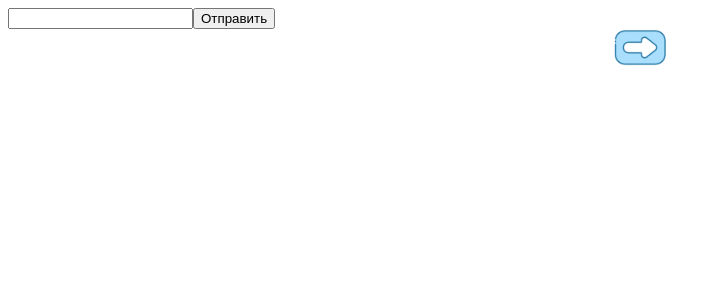
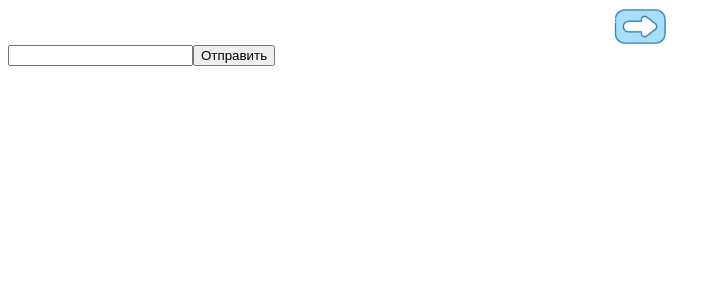
Before and after one commit to SensNyaha/react-translate, a React (Create React App) app: page / in a window 1280 px wide. Shown: the top 300 px of the page, without its empty margins (0-721 px from the left). Built offline with nearby package versions, Linux system fonts and the light colour scheme.

Commit message:
отдельный компонент формы, оповещение пользователя, если слово не обнаружено

```diff
--- a/src/components/App/App.tsx
+++ b/src/components/App/App.tsx
@@ -1,35 +1,26 @@
-import { Dispatch } from 'react';
+import { useSelector } from 'react-redux';
+import { IAppReducer } from '../../store/reducers/appReducer';
+
+import LanguagesSwitchers from '../LanguagesSwitchers/LanguagesSwitchers';
+import WordInputForm from '../WordInputForm/WordInputForm';
+
 
 import "/node_modules/flag-icons/css/flag-icons.min.css";
 import './App.scss';
 
-import { setCurrentInput, translateCurrentWord } from '../../store/actions/appActions';
-import { useDispatch, useSelector } from 'react-redux';
-import { IAppReducer } from '../../store/reducers/appReducer';
-import { store } from '../../store';
-import LanguagesSwitchers from '../LanguagesSwitchers/LanguagesSwitchers';
+const App = () => {
 
 
-
-const App = () => {
-
-    const dispatch = useDispatch();
-    const dispatchAsync = store.dispatch as typeof store.dispatch | Dispatch<any>
     const state = useSelector((state: IAppReducer) => state) as IAppReducer;
 
     return (
         <>
-            <input type="text" value={state.currentInput} onChange={(e) => {dispatch(setCurrentInput(e.target.value))}}/>
-            <button
-                onClick={() => dispatchAsync(translateCurrentWord())}>
-                    Отправить
-            </button>
+            <LanguagesSwitchers/>
+            <WordInputForm/>
 
             <div className="result">
                 {state.translation}
             </div>
-
-            <LanguagesSwitchers/>
         </>
     );
 }
--- a/src/components/LanguageSelect/LanguageSelect.scss
+++ b/src/components/LanguageSelect/LanguageSelect.scss
@@ -25,7 +25,7 @@
         color: #fff !important;
         text-shadow: 1px 0 #1D71A0, -1px 0 #1D71A0, 0 1px #1D71A0, 0 -1px #1D71A0,
         1px 1px #1D71A0, -1px -1px #1D71A0, 1px -1px #1D71A0, -1px 1px #1D71A0 !important;
-        font-size: 20px !important;
+        font-size: 18px !important;
         line-height: 1.5;
         font-family:system-ui, -apple-system, BlinkMacSystemFont, 'Segoe UI', Roboto, Oxygen, Ubuntu, Cantarell, 'Open Sans', 'Helvetica Neue', sans-serif !important;
         text-align: center !important;
--- a/src/components/LanguagesSwitchers/LanguagesSwitchers.tsx
+++ b/src/components/LanguagesSwitchers/LanguagesSwitchers.tsx
@@ -22,7 +22,7 @@ const LanguagesSwitchers = () => {
                     state.fromLangs?.length &&
                         <LanguageSelect
                             type='from'
-                            placeholder='Choose first language'
+                            placeholder={'Choose first language'.toUpperCase()}
                         />
                 }
                 {
@@ -32,12 +32,12 @@ const LanguagesSwitchers = () => {
                     state.toLangs?.length
                     ?   <LanguageSelect
                             type='to'
-                            placeholder='Choose second language'
+                            placeholder={'Choose second language'.toUpperCase()}
                         />
                     : state.fromLangs?.length
                     ?   <LanguageSelect
                             hidden={true}
-                            placeholder='Choose second language'
+                            placeholder={'Choose second language'.toUpperCase()}
                         />
                     : null
                 }
--- /dev/null
+++ b/src/components/WordInputForm/WordInputForm.tsx
@@ -0,0 +1,24 @@
+import { Dispatch } from "react";
+import { useDispatch, useSelector } from "react-redux";
+import { store } from "../../store";
+import { setCurrentInput, translateCurrentWord } from "../../store/actions/appActions";
+import { IAppReducer } from "../../store/reducers/appReducer";
+
+const WordInputForm = () => {
+    const dispatch = useDispatch();
+    const dispatchAsync = store.dispatch as typeof store.dispatch | Dispatch<any>
+    const state = useSelector((state: IAppReducer) => state) as IAppReducer;
+
+    return (
+        <form onSubmit={(e)=> {
+            e.preventDefault();
+            dispatchAsync(translateCurrentWord());
+        }}>
+        <input type="text" value={state.currentInput} onChange={(e) => {dispatch(setCurrentInput(e.target.value))}}/>
+        <button >
+                Отправить
+        </button>
+        </form> );
+}
+
+export default WordInputForm;
--- a/src/store/actions/appActions.ts
+++ b/src/store/actions/appActions.ts
@@ -27,7 +27,10 @@ export const translateCurrentWord = () => async (dispatch: ThunkDispatch<ReturnT
     const response = await translateWord({key: YA_DICT_API_KEY, lang: `${fromLanguage}-${toLanguage}`, text: currentInput});
 
     if (response.def.length) {
-        dispatch(setTranslation(response.def[0].tr[0].text || '')) //здесь надо будет выводить ВСЕ результаты и показывать их fr показатель графически
+        dispatch(setTranslation(response.def[0].tr[0].text || 'Перевести слово невозможно')) //здесь надо будет выводить ВСЕ результаты и показывать их fr показатель графически
+    }
+    else {
+        dispatch(setTranslation('Перевести слово невозможно'))
     }
 }
 
```
Also changed, not shown: src/components/WordInputForm/WordInputForm.scss (added).
